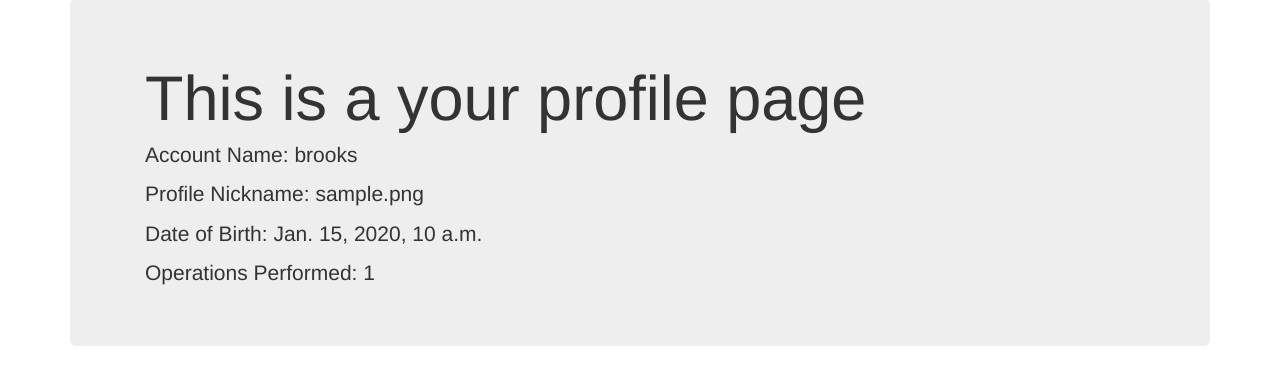
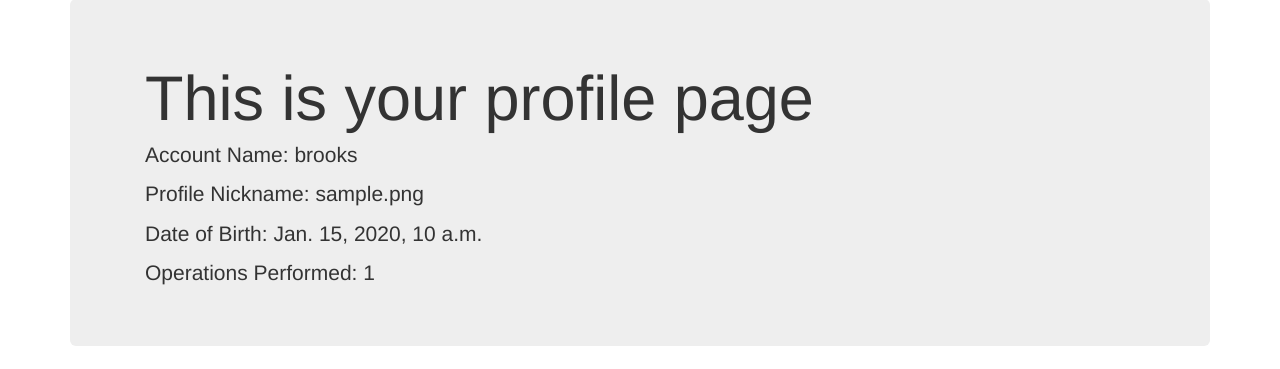
Before and after one commit to Brooks-Mitchell/brookssphere, a Django app: page /learn/ in a window 1280 px wide. Shown: the part 51-420 px from the top of the page. Run offline with Django 3.2, Linux system fonts and the light colour scheme; a user stored in the database is signed in; tables that the repository leaves empty hold one stand-in row (values such as "Sample post"); some libraries are stand-ins or nearby versions.

Commit message:
correct learn page text

```diff
--- a/brookssphere/app/templates/app/learn.html
+++ b/brookssphere/app/templates/app/learn.html
@@ -5,7 +5,7 @@
 
 <div class="jumbotron jumbotron-fluid">
     <div class="container">
-        <h1 class="display-4">This is a your profile page</h1>
+        <h1 class="display-4">This is your profile page</h1>
         <p>Account Name: {{ user.username }}</p>
         <p>Profile Nickname: {{ user.profile.profile_name }}</p>
         <p>Date of Birth: {{ user.profile.date_of_birth }}</p>
```
